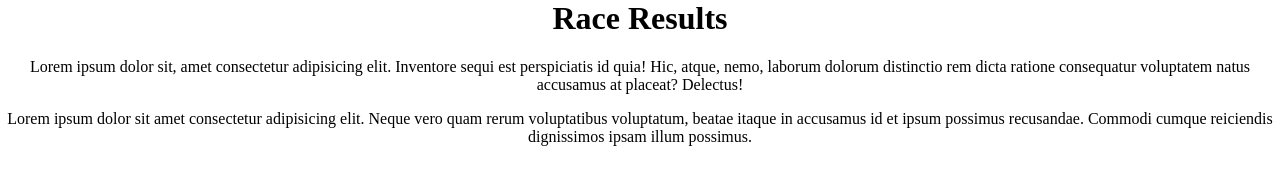
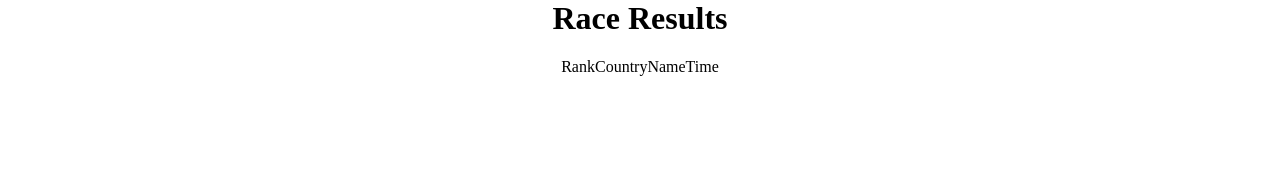
Before and after one commit to kris17ten/raceresults, a plain HTML site: page index.html in a window 1280 px wide. Drawn offline with Linux system fonts and the light colour scheme.

Commit message:
updated files

```diff
--- a/index.html
+++ b/index.html
@@ -9,7 +9,17 @@
 </head>
 <body>
     <h1>Race Results</h1>
-    <p>Lorem ipsum dolor sit, amet consectetur adipisicing elit. Inventore sequi est perspiciatis id quia! Hic, atque, nemo, laborum dolorum distinctio rem dicta ratione consequatur voluptatem natus accusamus at placeat? Delectus!</p>
-    <p>Lorem ipsum dolor sit amet consectetur adipisicing elit. Neque vero quam rerum voluptatibus voluptatum, beatae itaque in accusamus id et ipsum possimus recusandae. Commodi cumque reiciendis dignissimos ipsam illum possimus.</p>
+    <div id="results">
+        <table id="resultsTable">
+            <tr>
+                <thead>Rank</thead>
+                <thead>Country</thead>
+                <thead>Name</thead>
+                <thead>Time</thead>
+            </tr>
+        </table>
+    </div>
+
+
 </body>
 </html>
--- a/racing.js
+++ b/racing.js
@@ -1 +1,132 @@
-alert("Hello!");
+marathon = {
+	"results": {
+		"raceStatus": "completed",
+		"gender": "male",
+		"racename": "2023 Bexford Marathon",
+		"tod": "2023-03-28T12:00:00Z",
+		"lastupdated": "2023-03-28T14:30:00Z",
+		"racelength": 26.2,
+		"athletes": [
+			{
+				"rank": 1,
+				"firstname": "Samuel",
+				"surname": "White",
+				"athleteid": "sw007",
+				"finishtime": "2:10:30",
+				"raceprogress": "completed",
+				"teamname": "Team USA",
+				"bibnumber": "012",
+				"flag": "USA",
+				"countryname": "United States"
+			},
+			{
+				"rank": 2,
+				"firstname": "Michael",
+				"surname": "Smith",
+				"athleteid": "ms001",
+				"finishtime": "2:12:45",
+				"raceprogress": "completed",
+				"teamname": "Team Canada",
+				"bibnumber": "014",
+				"flag": "CAN",
+				"countryname": "Canada"
+			},
+			{
+				"rank": 3,
+				"firstname": "Juan",
+				"surname": "Garcia",
+				"athleteid": "jg001",
+				"finishtime": "2:14:15",
+				"raceprogress": "completed",
+				"teamname": "Team Mexico",
+				"bibnumber": "131",
+				"flag": "MEX",
+				"countryname": "Mexico"
+			},
+			{
+				"rank": 4,
+				"firstname": "Matthew",
+				"surname": "Johnson",
+				"athleteid": "mj001",
+				"finishtime": "2:16:20",
+				"raceprogress": "completed",
+				"teamname": "Team South Africa",
+				"bibnumber": "001",
+				"flag": "RSA",
+				"countryname": "South Africa"
+			},
+			{
+				"rank": 5,
+				"firstname": "James",
+				"surname": "Brown",
+				"athleteid": "jb0",
+				"finishtime": "2:17:30",
+				"raceprogress": "completed",
+				"teamname": "Team Australia",
+				"bibnumber": "005",
+				"flag": "AUS",
+				"countryname": "Australia"
+			},
+			{
+				"rank": 6,
+				"firstname": "Robert",
+				"surname": "Williams",
+				"athleteid": "rw003",
+				"finishtime": "2:18:15",
+				"raceprogress": "completed",
+				"teamname": "Team Canada",
+				"bibnumber": "045",
+				"flag": "CAN",
+				"countryname": "Canada"
+			},
+			{
+				"rank": 7,
+				"firstname": "Woo-Jin",
+				"surname": "Lee",
+				"athleteid": "kc001",
+				"finishtime": "2:20:00",
+				"raceprogress": "completed",
+				"teamname": "Team South Korea",
+				"bibnumber": "017",
+				"flag": "KOR",
+				"countryname": "South Korea"
+			},
+			{
+				"rank": 8,
+				"firstname": "Maria",
+				"surname": "Hernandez",
+				"athleteid": "mh001",
+				"finishtime": "2:21:30",
+				"raceprogress": "completed",
+				"teamname": "Team Spain",
+				"bibnumber": "063",
+				"flag": "ESP",
+				"countryname": "Spain"
+			},
+			{
+				"rank": 9,
+				"firstname": "Hiroshi",
+				"surname": "Nakamura",
+				"athleteid": "hn001",
+				"finishtime": "2:22:15",
+				"raceprogress": "completed",
+				"teamname": "Team Japan",
+				"bibnumber": "042",
+				"flag": "JPN",
+				"countryname": "Japan"
+			},
+			{
+				"rank": 10,
+				"firstname": "Oliver",
+				"surname": "Martinez",
+				"athleteid": "om001",
+				"finishtime": "2:23:00",
+				"raceprogress": "completed",
+				"teamname": "Team Mexico",
+				"bibnumber": "031",
+				"flag": "MEX",
+				"countryname": "Mexico"
+			}
+		]
+	}
+};
```
